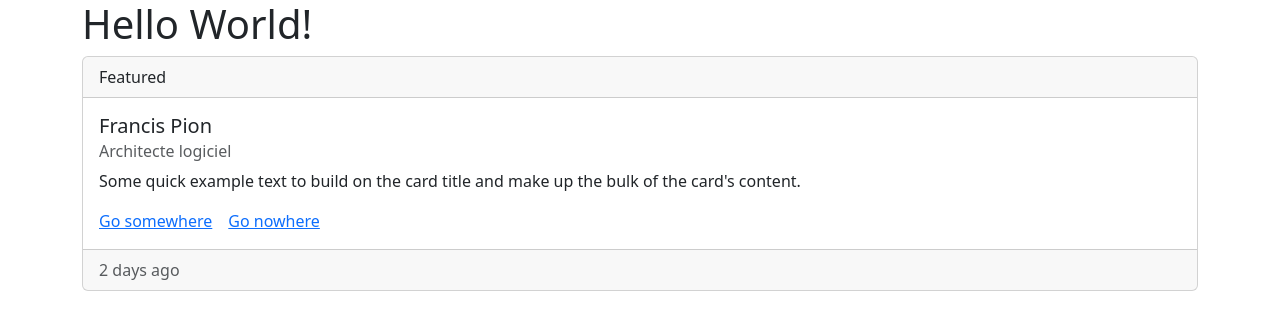
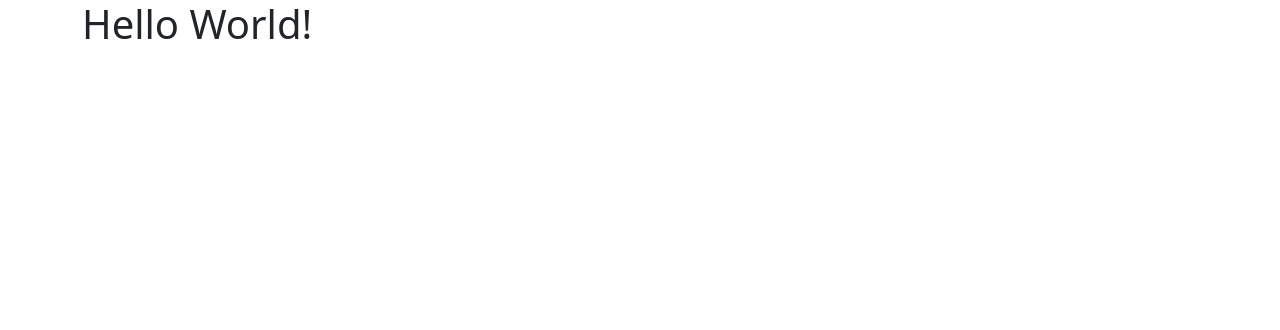
Before and after one commit to Logitar/Vue3Ui, a Vue app: page / in a window 1280 px wide. Shown: the top 330 px of the page. Built offline with nearby package versions, Linux system fonts and the light colour scheme.

Commit message:
Completed the Card component.

```diff
--- a/src/App.vue
+++ b/src/App.vue
@@ -1,20 +1,7 @@
-<script setup lang="ts">
-import TarCard from "./components/TarCard.vue";
-</script>
+<script setup lang="ts"></script>
 
 <template>
   <main class="container">
     <h1>Hello World!</h1>
-    <TarCard title="Francis Pion" subtitle="Architecte logiciel">
-      <template #header>
-        <div class="card-header">Featured</div>
-      </template>
-      <p class="card-text">Some quick example text to build on the card title and make up the bulk of the card's content.</p>
-      <a href="#" class="card-link">Go somewhere</a>
-      <a href="#" class="card-link">Go nowhere</a>
-      <template #footer>
-        <div class="card-footer text-body-secondary">2 days ago</div>
-      </template>
-    </TarCard>
   </main>
 </template>
--- a/src/components/TarCard.vue
+++ b/src/components/TarCard.vue
@@ -1,5 +1,13 @@
 <script setup lang="ts">
+import TarImage from "./TarImage.vue";
+
+import type { ImageOptions } from "@/types/components/TarImage";
+
 defineProps<{
+  /**
+   * The parameters of the bottom image.
+   */
+  bottomImage?: ImageOptions;
   /**
    * The subtitle that will be displayed inside the card.
    */
@@ -8,6 +16,10 @@ defineProps<{
    * The title that will be displayed inside the card.
    */
   title?: string;
+  /**
+   * The parameters of the top image.
+   */
+  topImage?: ImageOptions;
 }>();
 </script>
 
@@ -15,7 +27,7 @@ defineProps<{
   <div class="card">
     <slot name="header"></slot>
     <slot name="image-top">
-      <!-- TODO(fpion): card-img-top -->
+      <TarImage v-if="topImage" class="card-img-top" v-bind="topImage" />
     </slot>
     <slot name="contents">
       <div class="card-body">
@@ -29,7 +41,7 @@ defineProps<{
       </div>
     </slot>
     <slot name="image-bottom">
-      <!-- TODO(fpion): card-img-bottom -->
+      <TarImage v-if="bottomImage" class="card-img-bottom" v-bind="bottomImage" />
     </slot>
     <slot name="footer"></slot>
   </div>
--- /dev/null
+++ b/src/types/components/TarImage.ts
@@ -0,0 +1,10 @@
+export type ImageOptions = {
+  alt?: string;
+  circle?: boolean;
+  fluid?: boolean;
+  height?: number;
+  rounded?: boolean;
+  src: string;
+  thumbnail?: boolean;
+  width?: number;
+};
```
